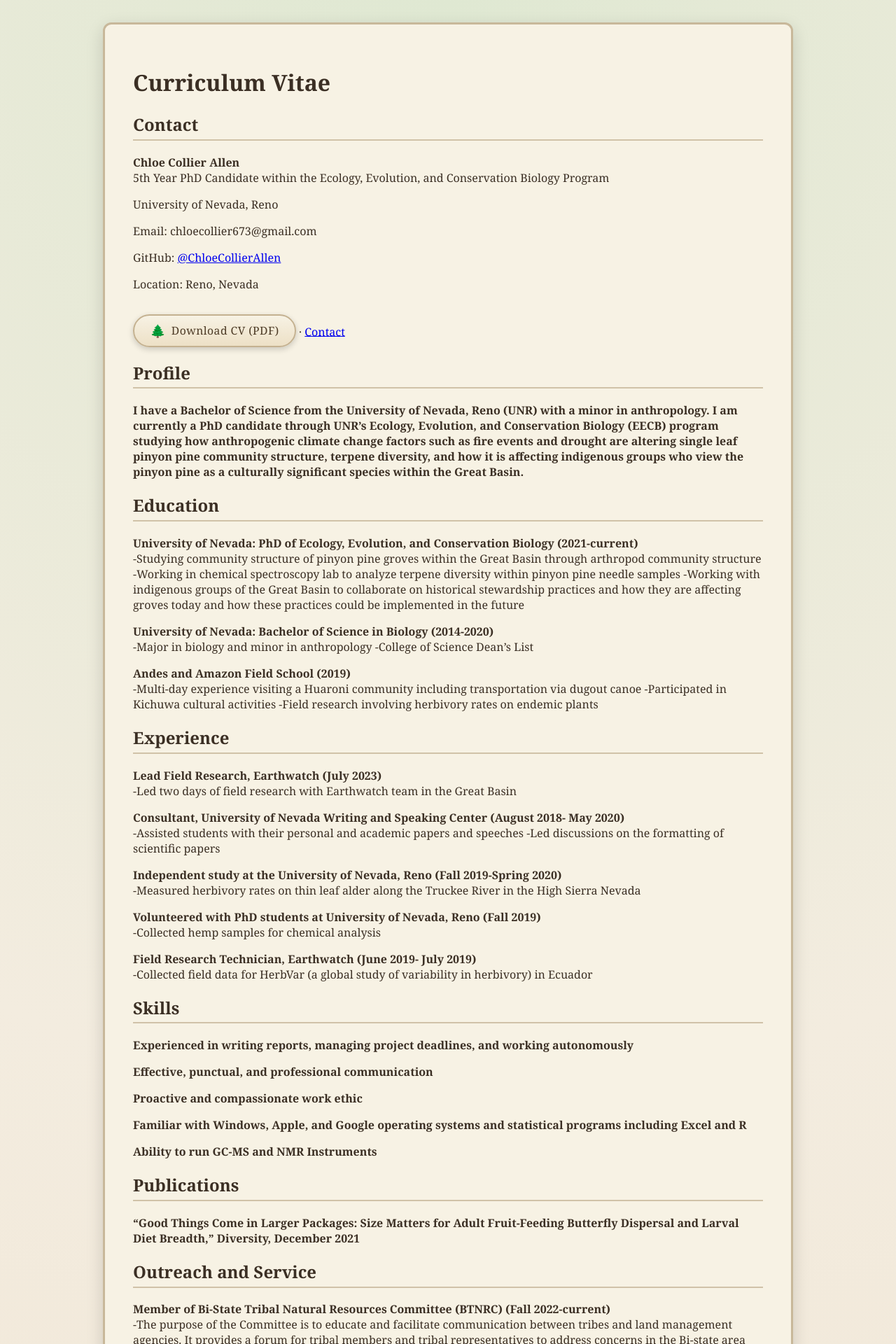
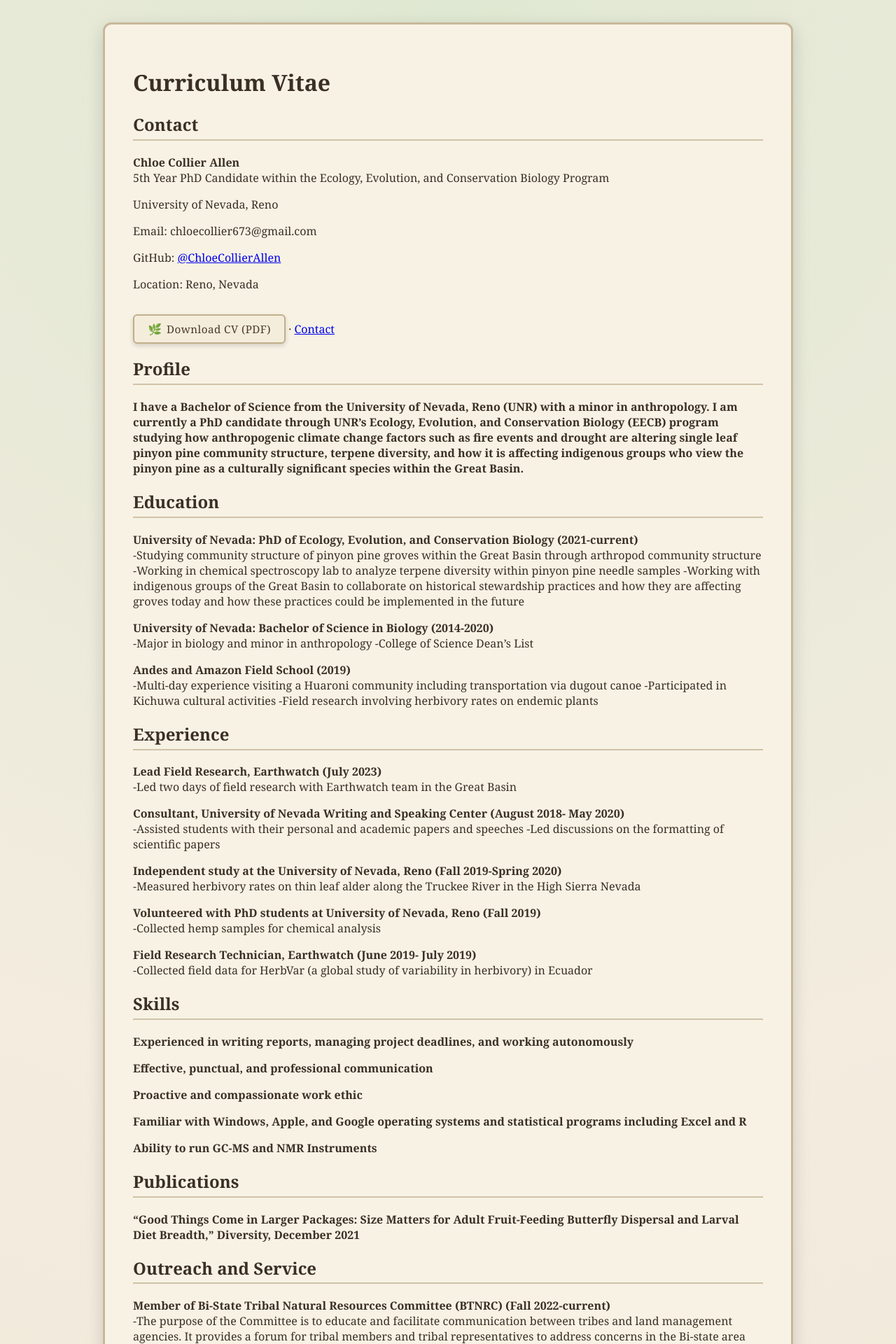
Before and after one commit to ChloeCollierAllen/ChloeCollierAllen.github.io, a Jekyll site: the page built from cv.md, in a window 1280 px wide. Shown: the top 1920 px of the page at 70% size. Built offline with Jekyll 4.4.1, drawn with Linux system fonts in a browser that asks for light colours.

Commit message:
Update style.scss
updating_style.scss

```diff
--- a/assets/css/style.scss
+++ b/assets/css/style.scss
@@ -122,18 +122,38 @@ h2, h3 {
               background 0.15s ease-out;
 }
 
+.botanical-download {
+  display: inline-flex;
+  align-items: center;
+  gap: 0.4rem;
+
+  padding: 0.5rem 1.2rem;
+
+  background: #f5eddc; /* parchment */
+  border: 2px solid #c0af8a; /* aged botanical ink */
+  border-radius: 6px; /* subtle, not modern */
+
+  font-family: "Georgia", serif;
+  font-size: 0.95rem;
+  color: #4b3a26;
+  text-decoration: none;
+
+  box-shadow: 0 3px 6px rgba(0, 0, 0, 0.15);
+  transition: background 0.2s ease-out, box-shadow 0.2s ease-out;
+}
+
 .botanical-download::before {
-  content: "🌲";
-  font-size: 1.1rem;
+  content: "🌿"; /* more natural botanical glyph */
+  font-size: 1rem;
+  opacity: 0.85;
 }
 
 .botanical-download:hover {
-  background: linear-gradient(#fdf7eb, #f0e3c9);
-  box-shadow: 0 5px 14px rgba(0, 0, 0, 0.22);
-  transform: translateY(-1px);
+  background: #f9f4e6;
+  box-shadow: 0 4px 10px rgba(0, 0, 0, 0.2);
 }
 
 .botanical-download:active {
-  transform: translateY(0);
-  box-shadow: 0 2px 5px rgba(0, 0, 0, 0.18);
+  background: #eee2c8;
+  box-shadow: inset 0 2px 4px rgba(0,0,0,0.2);
 }
```
